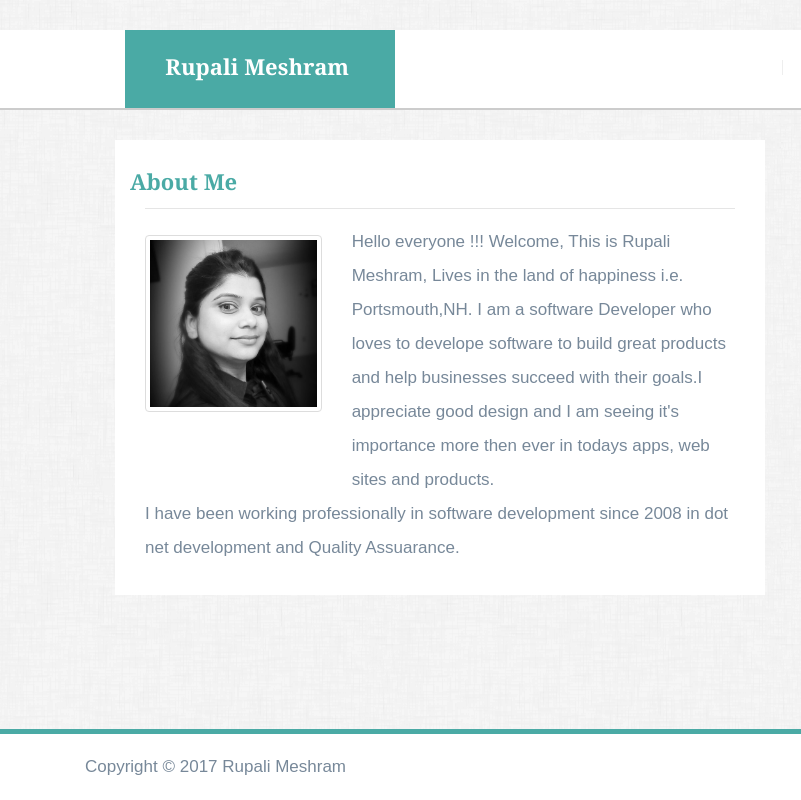
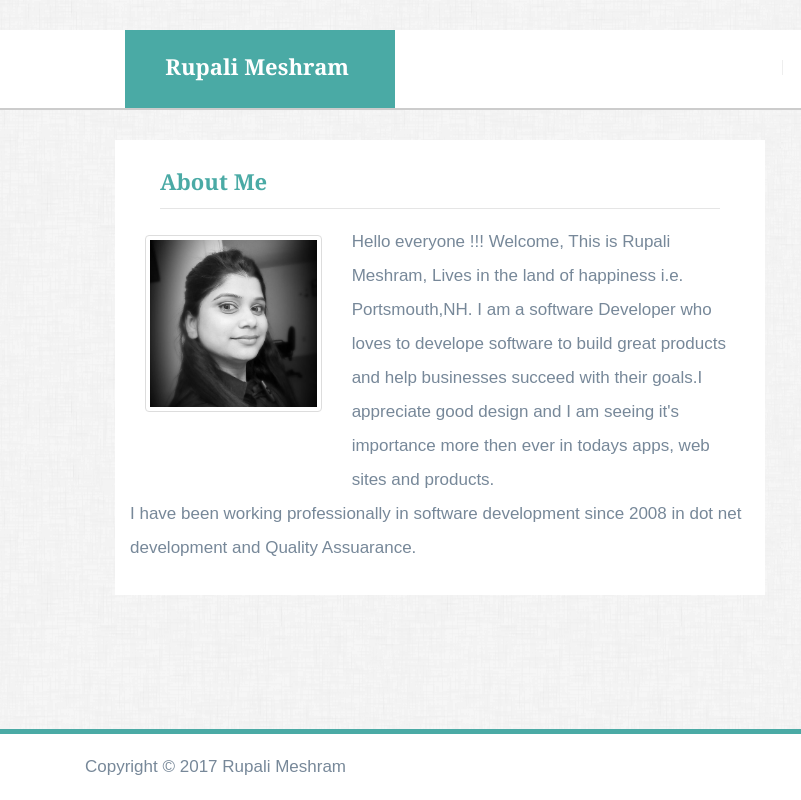
Before and after one commit to rupali8086/Bootstrap-Portfolio, a plain HTML site: page index.html in a window 1280 px wide. Shown: the full height of the page, 0-801 px from the left. Drawn offline with nearby package versions, Linux system fonts and the light colour scheme.

Commit message:
Bootstrap Portfolio

```diff
--- a/index.html
+++ b/index.html
@@ -1,4 +1,5 @@
-<!-- Author : Rupali Meshram  -->
+<!-- Author : Rupali Meshram
+https://rupali8086.github.io/Bootstrap-Portfolio/contact.html -->
 <!DOCTYPE html>
 <html>
 <head>
@@ -46,13 +47,13 @@
        		<!-- first col -->
        		<div class="col-xs-12 main-section-content">
 
-       				<!-- 1R1C-1R -->
-					<div class="row" >
+       				<!-- 1R1C-1C -->
+					<div class="col" >
 						<h2 class="font-weight-bold">About Me</h2>
 					</div>
 
-					<!-- 1R1C-2R -->
-					<div class="row-7">
+					<!-- 1R1C-2C -->
+					<div class="col">
 				 		<hr>
 					</div>
 
@@ -70,10 +71,13 @@
 							I am a software Developer who loves to develope software to build great products and help businesses succeed with their goals.I appreciate good design and I am seeing it's importance more then ever in todays apps, web sites and products.
 
 						</p>
-						</div>
+					</div>
+					<!-- 1R1C-4R -->
+					<div class="row">
 						<p class="col">
 							I have been working professionally in software development since 2008 in dot net development and Quality Assuarance.
 						</p>
+					</div>
 
 			</div>
 		</div>
```
Also changed, not shown: assets/css/style.css (+1 -46 lines), contact.html (+5 -5 lines), portfolio.html (+5 -4 lines).
